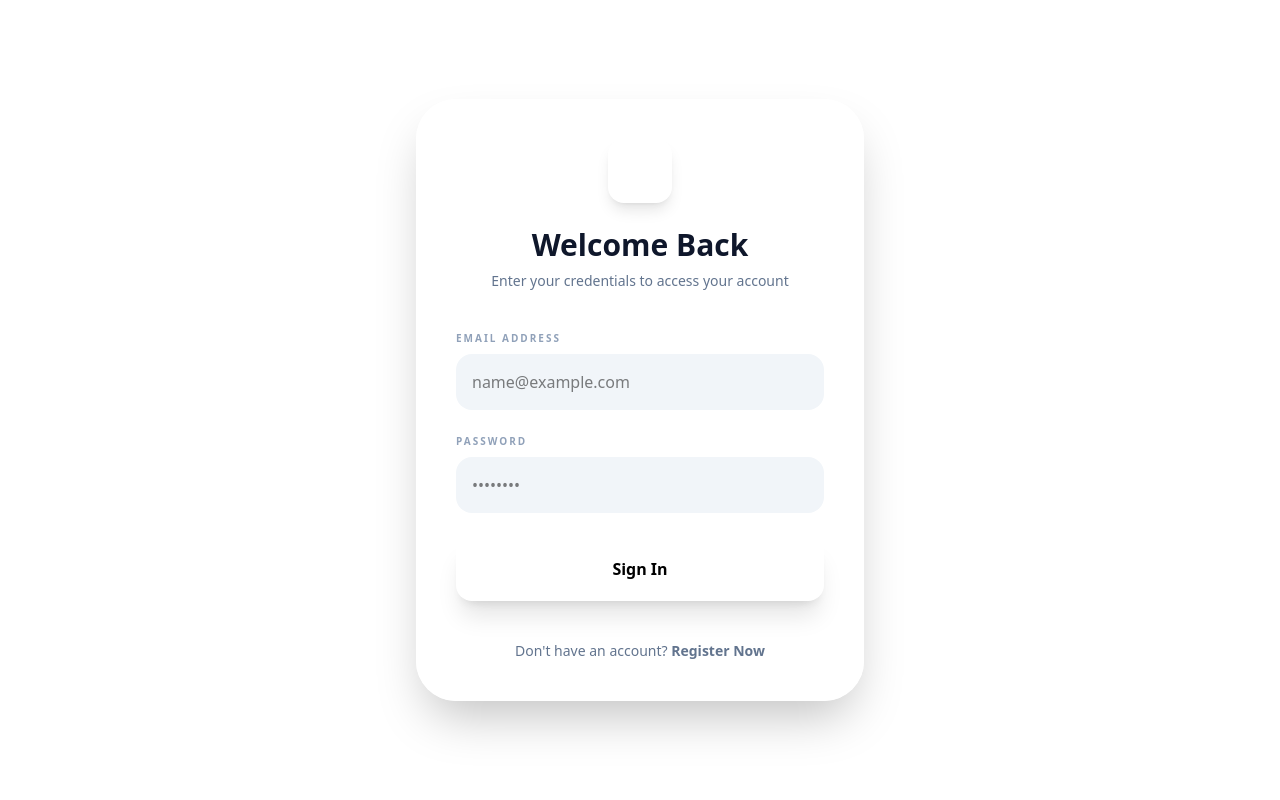
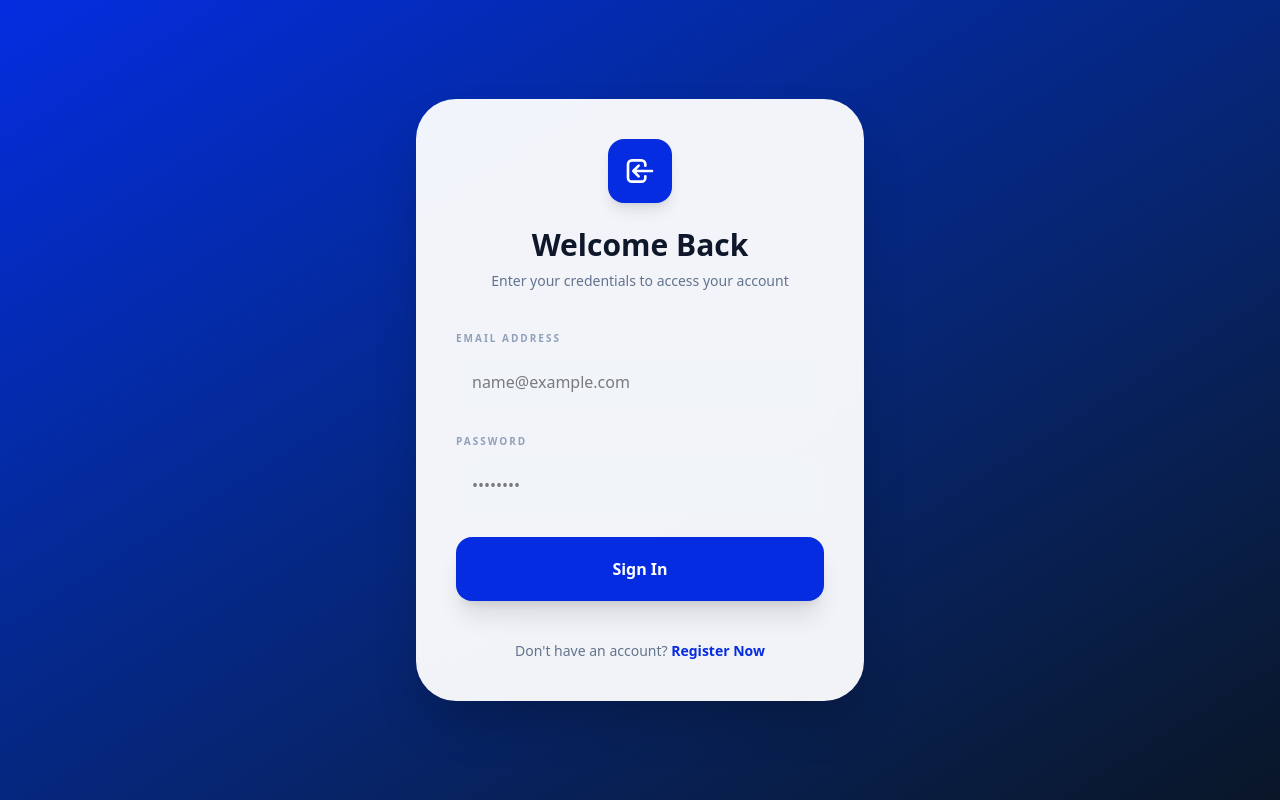
Before and after one commit to SheBuilds05/blueMarble, a React app in the folder frontend/: page /login in a window 1280 px wide. Built offline with nearby package versions, Linux system fonts and the light colour scheme; the HTML template or start-up script is replaced by a standard one.

Commit message:
Update LoginPage.tsx

```diff
--- a/frontend/src/pages/LoginPage.tsx
+++ b/frontend/src/pages/LoginPage.tsx
@@ -2,22 +2,19 @@ import React from 'react';
 import { useNavigate } from 'react-router-dom';
 
 const LoginPage: React.FC = () => {
-  // 1. Hooks must be inside the component
   const navigate = useNavigate();
 
-  // 2. Functions must be defined before the return statement
   const handleLogin = (e: React.FormEvent) => {
     e.preventDefault();
-    // Logic to move to dashboard
     navigate('/dashboard');
   };
 
   return (
-    <div className="min-h-screen w-full flex items-center justify-center bg-gradient-to-br from-blue-marble-primary to-blue-marble-dark p-4">
+    <div className="min-h-screen w-full flex items-center justify-center bg-gradient-to-br from-[#052CE0] to-[#0a1628] p-4">
       <div className="bg-white/95 backdrop-blur-md rounded-[2.5rem] p-10 shadow-2xl w-full max-w-md flex flex-col items-center">
 
         {/* Logo Icon */}
-        <div className="bg-blue-marble-primary p-4 rounded-2xl mb-6 shadow-lg">
+        <div className="bg-[#052CE0] p-4 rounded-2xl mb-6 shadow-lg">
           <svg className="w-8 h-8 text-white" fill="none" stroke="currentColor" viewBox="0 0 24 24">
             <path strokeLinecap="round" strokeLinejoin="round" strokeWidth={2} d="M11 16l-4-4m0 0l4-4m-4 4h14m-5 4v1a3 3 0 01-3 3H6a3 3 0 01-3-3V7a3 3 0 013-3h7a3 3 0 013 3v1" />
           </svg>
@@ -32,7 +29,7 @@ const LoginPage: React.FC = () => {
             <input
               type="email"
               placeholder="name@example.com"
-              className="w-full p-4 bg-slate-100 border-none rounded-2xl focus:ring-2 focus:ring-blue-marble-primary outline-none transition-all"
+              className="w-full p-4 bg-slate-100 border-none rounded-2xl focus:ring-2 focus:ring-[#052CE0] outline-none transition-all"
             />
           </div>
 
@@ -41,20 +38,20 @@ const LoginPage: React.FC = () => {
             <input
               type="password"
               placeholder="••••••••"
-              className="w-full p-4 bg-slate-100 border-none rounded-2xl focus:ring-2 focus:ring-blue-marble-primary outline-none transition-all"
+              className="w-full p-4 bg-slate-100 border-none rounded-2xl focus:ring-2 focus:ring-[#052CE0] outline-none transition-all"
             />
           </div>
 
           <button
             type="submit"
-            className="w-full bg-blue-marble-primary text-black font-bold py-5 rounded-2xl shadow-xl transition-all active:scale-[0.98]"
+            className="w-full bg-[#052CE0] text-white font-bold py-5 rounded-2xl shadow-xl transition-all active:scale-[0.98] hover:bg-[#052CE0]/90"
           >
             Sign In
           </button>
         </form>
 
         <p className="mt-10 text-sm text-slate-500">
-          Don't have an account? <span className="text-blue-marble-primary font-bold cursor-pointer hover:underline">Register Now</span>
+          Don't have an account? <span className="text-[#052CE0] font-bold cursor-pointer hover:underline">Register Now</span>
         </p>
       </div>
     </div>
```
